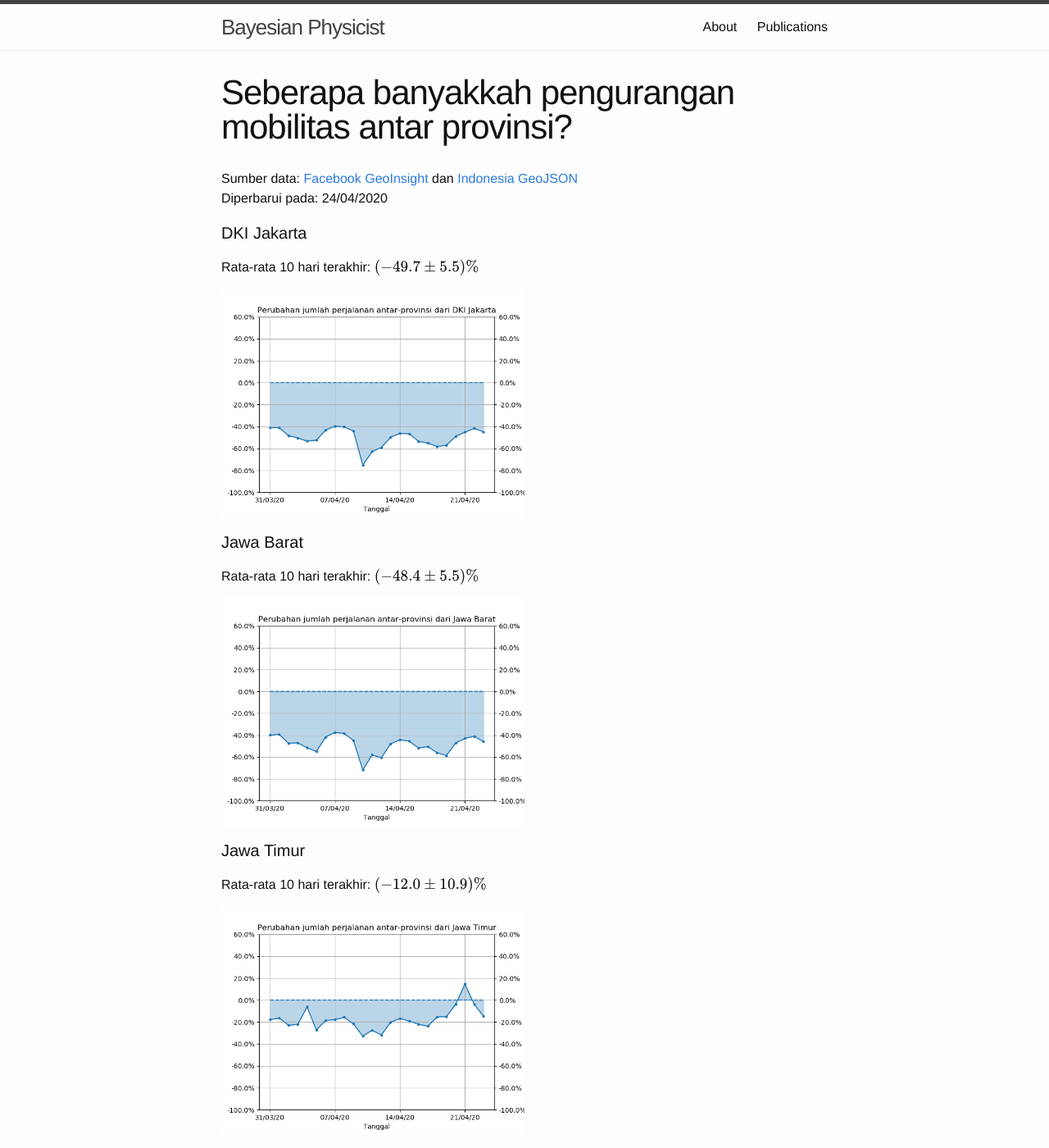
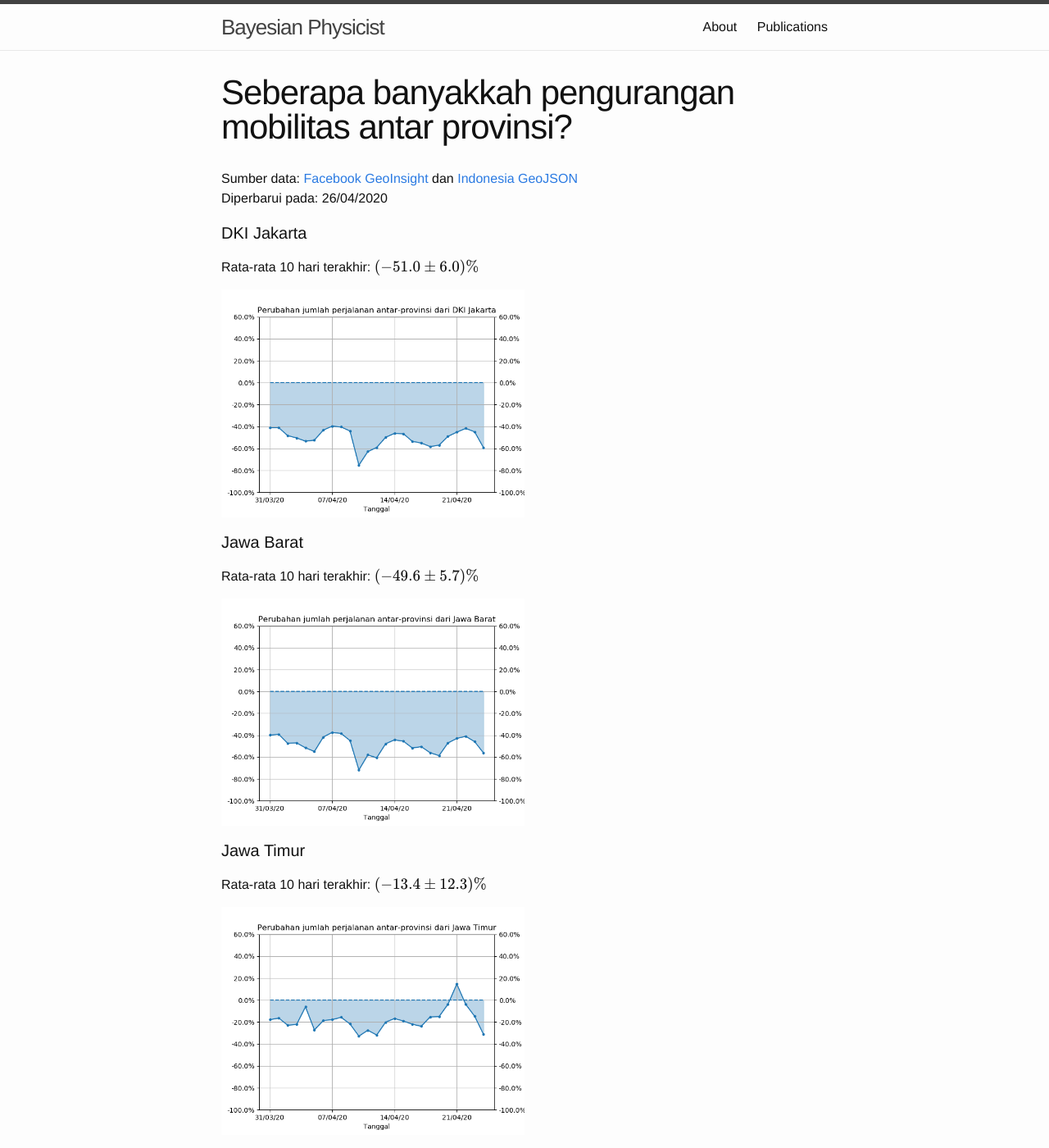
Before and after one commit to mfkasim1/mfkasim1.github.io, a Jekyll site: the page built from idcovid19-mobility.md, in a window 1280 px wide and 1400 px high. Shown: the whole window at 82% size. Built offline with Jekyll 4.4.1, drawn with Linux system fonts in a browser that asks for light colours; formulas are drawn with MathJax 3; some of the changed text lies outside the part shown.

Commit message:
Update mobility

```diff
--- a/idcovid19-mobility.md
+++ b/idcovid19-mobility.md
@@ -6,34 +6,34 @@ permalink: /idcovid19-mobility/
 ---
 
 Sumber data: [Facebook GeoInsight](https://www.facebook.com/geoinsights-portal/) dan [Indonesia GeoJSON](https://github.com/superpikar/indonesia-geojson) <br/>
-Diperbarui pada: 24/04/2020<br/>
+Diperbarui pada: 26/04/2020<br/>
 
 #### DKI Jakarta
 
-Rata-rata 10 hari terakhir: \\(\left(-49.7\pm 5.5\right)\%\\)
+Rata-rata 10 hari terakhir: \\(\left(-51.0\pm 6.0\right)\%\\)
 
 <img title="DKI Jakarta" src="{{ site.baseurl }}/assets/idcovid19-mobility/antar-provinsi_dari_dki_jakarta.png" width="50%"/>
 
 #### Jawa Barat
 
-Rata-rata 10 hari terakhir: \\(\left(-48.4\pm 5.5\right)\%\\)
+Rata-rata 10 hari terakhir: \\(\left(-49.6\pm 5.7\right)\%\\)
 
 <img title="Jawa Barat" src="{{ site.baseurl }}/assets/idcovid19-mobility/antar-provinsi_dari_jawa_barat.png" width="50%"/>
 
 #### Jawa Timur
 
-Rata-rata 10 hari terakhir: \\(\left(-12.0\pm 10.9\right)\%\\)
+Rata-rata 10 hari terakhir: \\(\left(-13.4\pm 12.3\right)\%\\)
 
 <img title="Jawa Timur" src="{{ site.baseurl }}/assets/idcovid19-mobility/antar-provinsi_dari_jawa_timur.png" width="50%"/>
 
 #### Sulawesi Selatan
 
-Rata-rata 10 hari terakhir: \\(\left(-45.4\pm 10.5\right)\%\\)
+Rata-rata 10 hari terakhir: \\(\left(-43.6\pm 9.9\right)\%\\)
 
 <img title="Sulawesi Selatan" src="{{ site.baseurl }}/assets/idcovid19-mobility/antar-provinsi_dari_sulawesi_selatan.png" width="50%"/>
 
 #### Jawa Tengah
 
-Rata-rata 10 hari terakhir: \\(\left(-28.4\pm 8.4\right)\%\\)
+Rata-rata 10 hari terakhir: \\(\left(-29.2\pm 8.6\right)\%\\)
 
 <img title="Jawa Tengah" src="{{ site.baseurl }}/assets/idcovid19-mobility/antar-provinsi_dari_jawa_tengah.png" width="50%"/>
```
Also changed, not shown: assets/idcovid19-mobility/antar-provinsi_dari_dki_jakarta.png, assets/idcovid19-mobility/antar-provinsi_dari_jawa_barat.png, assets/idcovid19-mobility/antar-provinsi_dari_jawa_tengah.png, assets/idcovid19-mobility/antar-provinsi_dari_jawa_timur.png, assets/idcovid19-mobility/antar-provinsi_dari_sulawesi_selatan.png.
